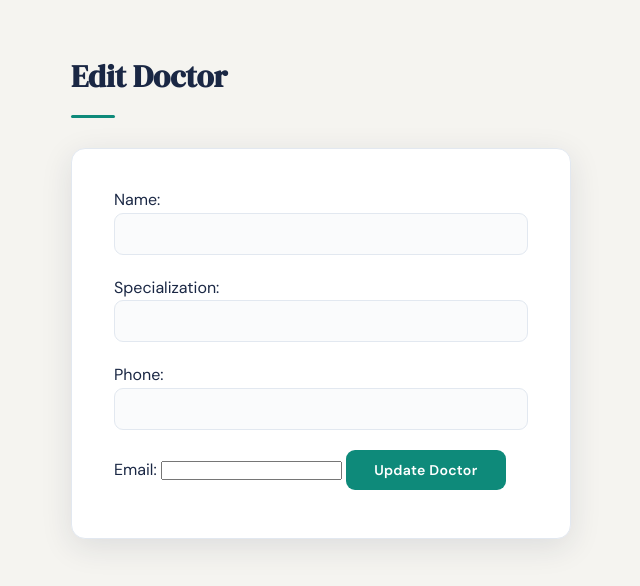
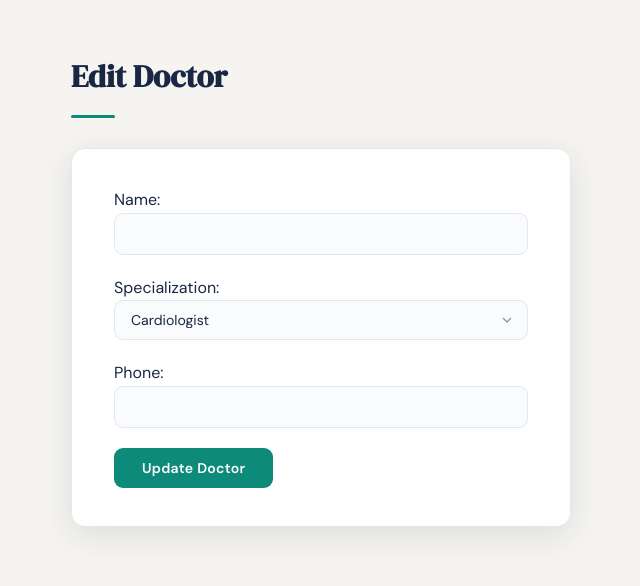
Before and after one commit to rajdeep1508/Hospital-Management-System, a Flask app: page /edit_doctor/1 in a window 1280 px wide. Shown: the top 586 px of the page, without its empty margins (115-755 px from the left). Run offline with Flask 3, Linux system fonts and the light colour scheme; data comes from the database, SQL or seed files in the repository.

Commit message:
corrected edit doctor

```diff
--- a/app.py
+++ b/app.py
@@ -330,9 +330,8 @@ def edit_doctor(id):
         name = request.form.get('name')
         specialization = request.form.get('specialization')
         phone = request.form.get('phone')
-        email = request.form.get('email')
 
-        if not name or not specialization or not phone or not email:
+        if not name or not specialization or not phone:
             error = "All fields are required"
             cursor.execute("SELECT * FROM doctors WHERE doctor_id=%s", (id,))
             doctor = cursor.fetchone()
@@ -341,11 +340,11 @@ def edit_doctor(id):
 
         query = """
         UPDATE doctors
-        SET name=%s, specialization=%s, phone=%s, email=%s
+        SET name=%s, specialization=%s, phone=%s
         WHERE doctor_id=%s
         """
 
-        cursor.execute(query, (name, specialization, phone, email, id))
+        cursor.execute(query, (name, specialization, phone, id))
         db.commit()
 
         cursor.close()
--- a/templates/edit_doctor.html
+++ b/templates/edit_doctor.html
@@ -10,13 +10,20 @@
     <input type="text" name="name" value="{{doctor[1]}}"><br><br>
 
     Specialization:
-    <input type="text" name="specialization" value="{{doctor[2]}}"><br><br>
+    <select name="specialization" required>
+        <option value="" disabled>Select Specialization</option>
+        <option {% if doctor[2] == 'Cardiologist' %}selected{% endif %}>Cardiologist</option>
+        <option {% if doctor[2] == 'Dermatologist' %}selected{% endif %}>Dermatologist</option>
+        <option {% if doctor[2] == 'Neurologist' %}selected{% endif %}>Neurologist</option>
+        <option {% if doctor[2] == 'Orthopedic' %}selected{% endif %}>Orthopedic</option>
+        <option {% if doctor[2] == 'Pediatrician' %}selected{% endif %}>Pediatrician</option>
+        <option {% if doctor[2] == 'Gynecologist' %}selected{% endif %}>Gynecologist</option>
+        <option {% if doctor[2] == 'Psychiatrist' %}selected{% endif %}>Psychiatrist</option>
+        <option {% if doctor[2] == 'General Physician' %}selected{% endif %}>General Physician</option>
+    </select><br><br>
 
     Phone:
     <input type="text" name="phone" value="{{doctor[3]}}"><br><br>
-
-    Email:
-    <input type="email" name="email" value="{{doctor[4]}}"><br><br>
 
     <button type="submit">Update Doctor</button>
 
```
